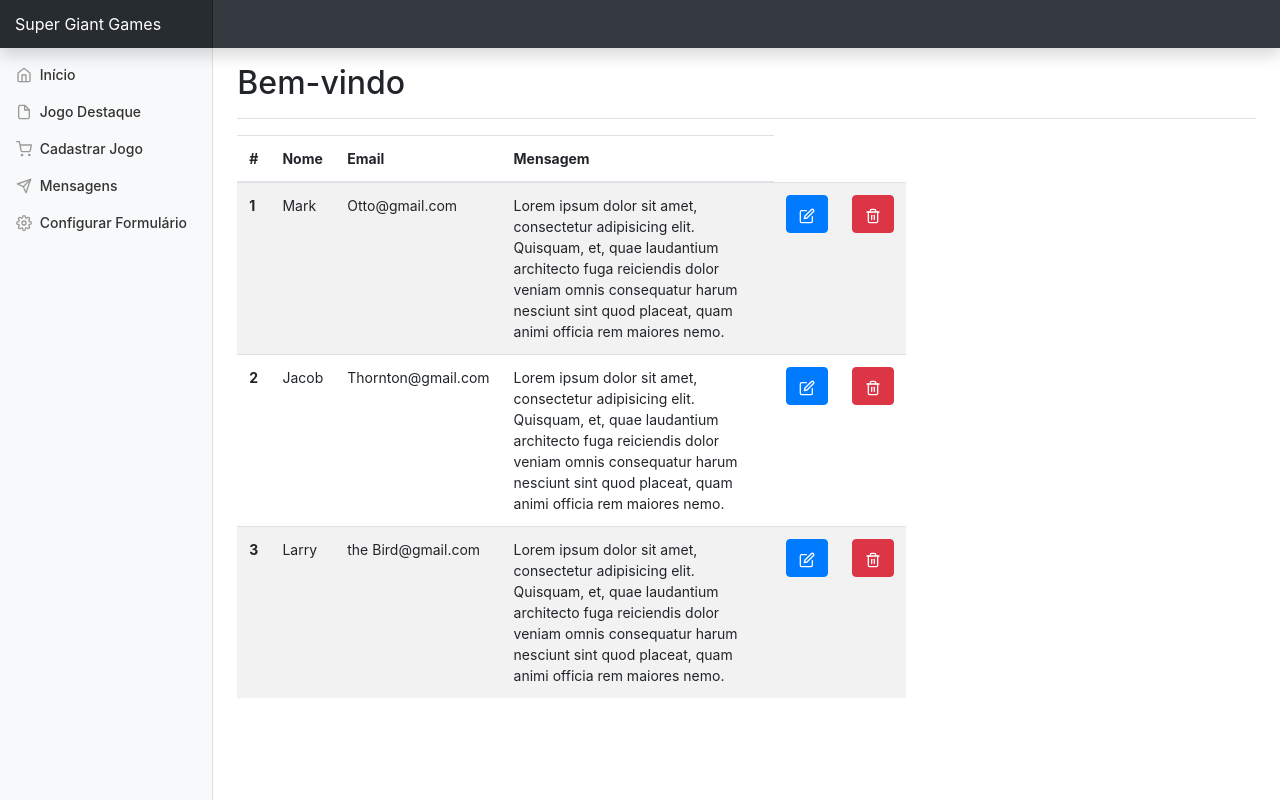
After one commit to lailson-dev/transistor-cms, a PHP site: page /app/admin/message.php in a window 1280 px wide. The commit adds this page. Run offline with PHP 8.4, Linux system fonts and the light colour scheme; some libraries are stand-ins or nearby versions.

Commit message:
Finalização da funcionalidade de mensagens de contato dos usuários

```diff
--- /dev/null
+++ b/app/admin/deleteMessage.php
@@ -0,0 +1,5 @@
+<h3>Você deseja deletar a mensagem de thorton@gmail.com?</h3>
+<form action="" class="form-inline">
+	<input type="submit" name="input-confirm-delete" value="Sim">
+	<input type="submit" name="input-unconfirm-delete" value="Não">
+</form>
--- /dev/null
+++ b/app/admin/message.php
@@ -0,0 +1,73 @@
+<?php include_once 'pages/header.php'; ?>
+<div class="row">
+	<div class="col-md-8">
+		<table class="table table-striped">
+		  <thead>
+		    <tr>
+		      <th>#</th>
+		      <th>Nome</th>
+		      <th>Email</th>
+		      <th>Mensagem</th>
+		    </tr>
+		  </thead>
+		  <tbody>
+		    <tr>
+		      <th>1</th>
+		      <td>Mark</td>
+		      <td>Otto@gmail.com</td>
+		      <td colspan="2">Lorem ipsum dolor sit amet, consectetur adipisicing elit. Quisquam, et, quae laudantium architecto fuga reiciendis dolor veniam omnis consequatur harum nesciunt sint quod placeat, quam animi officia rem maiores nemo.</td>
+		      <td>
+		      	<form action="#">
+		      		<input type="hidden" value="1">
+		      		<button type="submit" class="btn btn-primary"><span data-feather="edit"></span></button>
+		      	</form>
+		      </td>
+		      <td>
+		      	<form action="#">
+		      		<input type="hidden" value="1">
+		      		<button type="submit" class="btn btn-danger"><span data-feather="trash-2"></span></button>
+		      	</form>
+		      </td>
+		    </tr>
+		    <tr>
+		      <th>2</th>
+		      <td>Jacob</td>
+		      <td>Thornton@gmail.com</td>
+		      <td colspan="2">Lorem ipsum dolor sit amet, consectetur adipisicing elit. Quisquam, et, quae laudantium architecto fuga reiciendis dolor veniam omnis consequatur harum nesciunt sint quod placeat, quam animi officia rem maiores nemo.</td>
+		      <td>
+		      	<form action="#">
+		      		<input type="hidden" value="1">
+		      		<button type="submit" class="btn btn-primary"><span data-feather="edit"></span></button>
+		      	</form>
+		      </td>
+		      <td>
+		      	<form action="#">
+		      		<input type="hidden" value="1">
+		      		<button type="submit" class="btn btn-danger"><span data-feather="trash-2"></span></button>
+		      	</form>
+		      </td>
+		    </tr>
+		    <tr>
+		      <th>3</th>
+		      <td>Larry</td>
+		      <td>the Bird@gmail.com</td>
+		      <td colspan="2">Lorem ipsum dolor sit amet, consectetur adipisicing elit. Quisquam, et, quae laudantium architecto fuga reiciendis dolor veniam omnis consequatur harum nesciunt sint quod placeat, quam animi officia rem maiores nemo.</td>
+		      <td>
+		      	<form action="deleteMessage.php">
+		      		<input type="hidden" name="input-edit-message" value="1">
+		      		<button type="submit" class="btn btn-primary"><span data-feather="edit"></span></button>
+		      	</form>
+		      </td>
+		      <td>
+		      	<form action="deleteMessage.php">
+		      		<input type="hidden" name="input-delete-message" value="1">
+		      		<button type="submit" class="btn btn-danger"><span data-feather="trash-2"></span></button>
+		      	</form>
+		      </td>
+		    </tr>
+		  </tbody>
+		</table>
+	</div>
+</div>
+
+<?php include_once 'pages/footer.php'; ?>
--- a/app/admin/pages/header.php
+++ b/app/admin/pages/header.php
@@ -43,8 +43,14 @@
                 </a>
               </li>
               <li class="nav-item">
+                <a class="nav-link" href="message.php">
+                  <span data-feather="send"></span>
+                  Mensagens
+                </a>
+              </li>
+              <li class="nav-item">
                 <a class="nav-link" href="form.php">
-                  <span data-feather="users"></span>
+                  <span data-feather="settings"></span>
                   Configurar Formulário
                 </a>
               </li>
--- a/index.php
+++ b/index.php
@@ -68,7 +68,7 @@
 						<p class="lead"><?= $contact->form_description; ?></p>
 					</div>
 				</div>
-				<form action="#" class="row col-md-8">
+				<form action="app/admin/connection/config/contact.php" class="row col-md-8" method="POST">
 					<div class="form-group col-md-6">
 						<input type="text" class="form-control" name="input-name" placeholder="Nome">
 					</div>
```
Also changed, not shown: app/admin/connection/Crud.php (+11 -0 lines), app/admin/connection/config/contact.php (added, +22 -0 lines).
